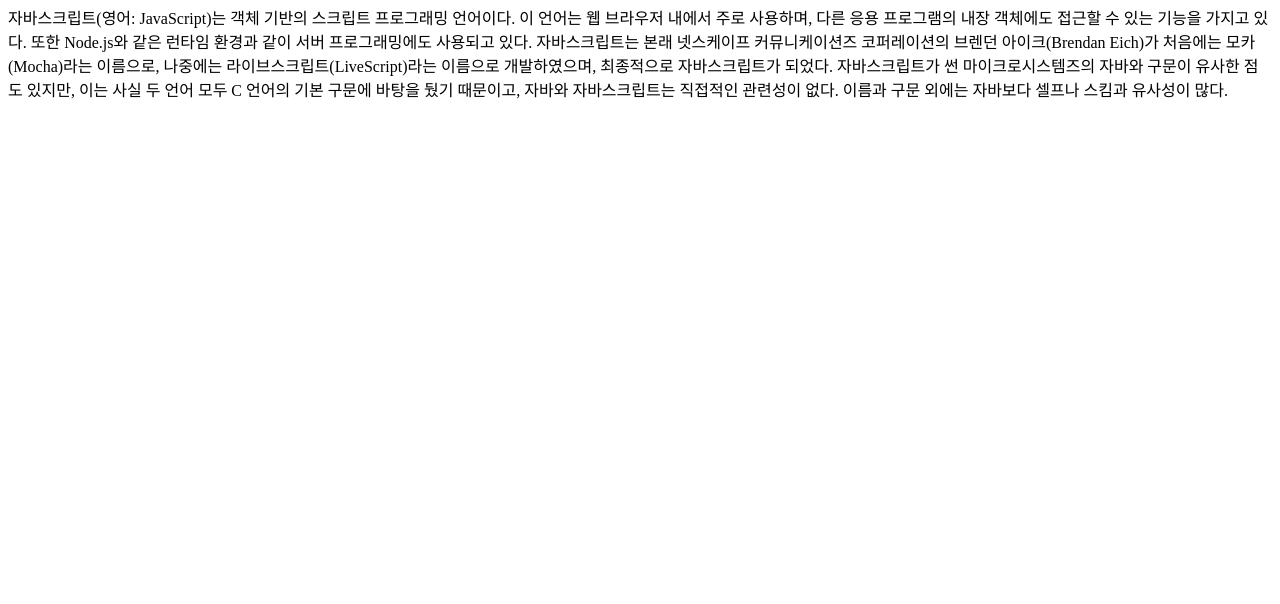
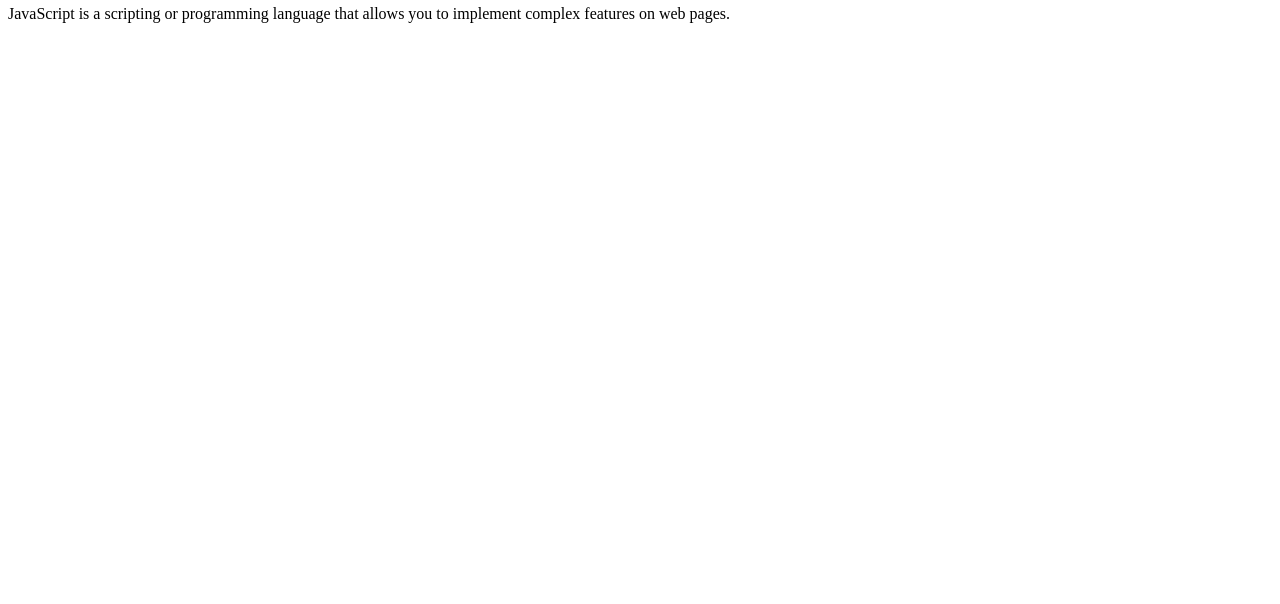
Before and after one commit to jiwon0137/web1, a plain HTML site: page 3.html in a window 1280 px wide. Shown: the part 196-800 px from the top of the page. Drawn offline with Linux system fonts and the light colour scheme.

Commit message:
Update 3.html

```diff
--- a/3.html
+++ b/3.html
@@ -12,6 +12,6 @@
   <li><a href="3.html">JavaScript</a></li>
 </ol>
 <h2>JavaScript</h2>
-<p>자바스크립트(영어: JavaScript)는 객체 기반의 스크립트 프로그래밍 언어이다. 이 언어는 웹 브라우저 내에서 주로 사용하며, 다른 응용 프로그램의 내장 객체에도 접근할 수 있는 기능을 가지고 있다. 또한 Node.js와 같은 런타임 환경과 같이 서버 프로그래밍에도 사용되고 있다. 자바스크립트는 본래 넷스케이프 커뮤니케이션즈 코퍼레이션의 브렌던 아이크(Brendan Eich)가 처음에는 모카(Mocha)라는 이름으로, 나중에는 라이브스크립트(LiveScript)라는 이름으로 개발하였으며, 최종적으로 자바스크립트가 되었다. 자바스크립트가 썬 마이크로시스템즈의 자바와 구문이 유사한 점도 있지만, 이는 사실 두 언어 모두 C 언어의 기본 구문에 바탕을 뒀기 때문이고, 자바와 자바스크립트는 직접적인 관련성이 없다. 이름과 구문 외에는 자바보다 셀프나 스킴과 유사성이 많다.</p>
+<p>JavaScript is a scripting or programming language that allows you to implement complex features on web pages.</p>
 </body>
 </html>
```
